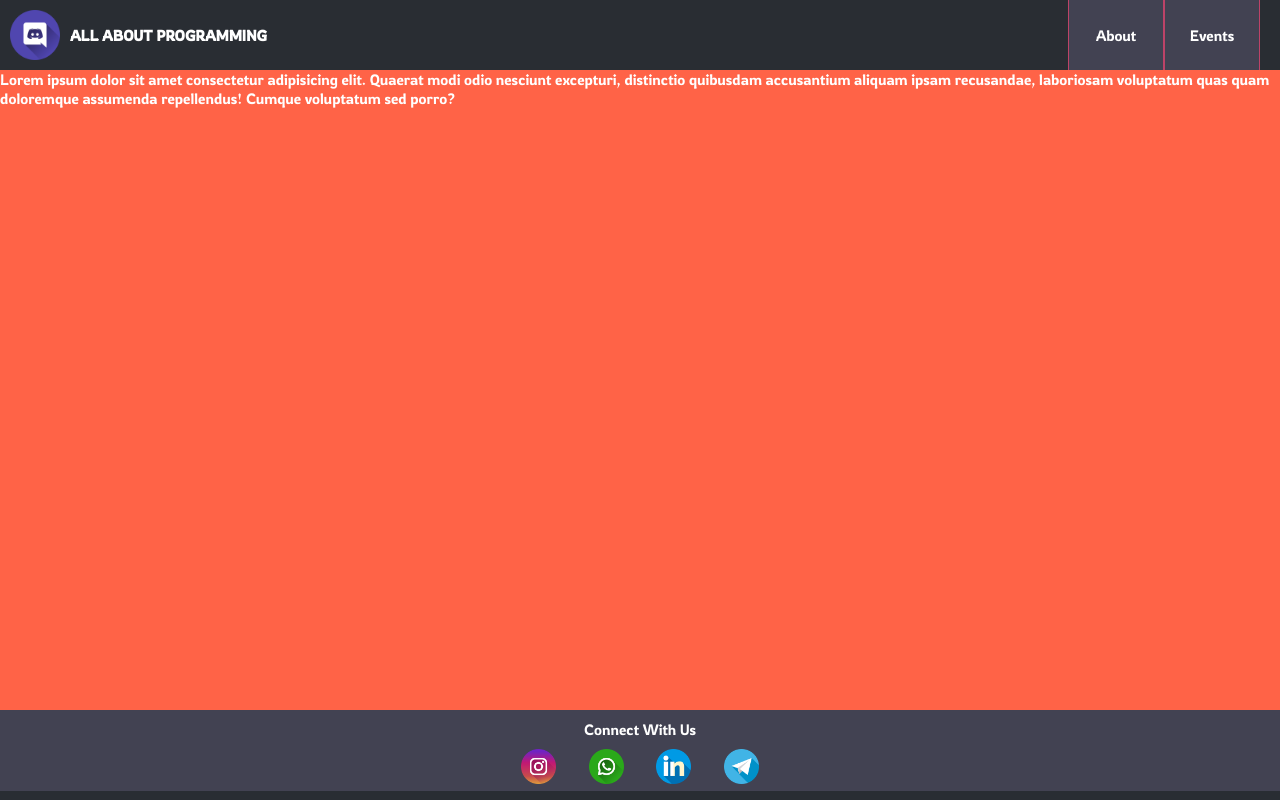
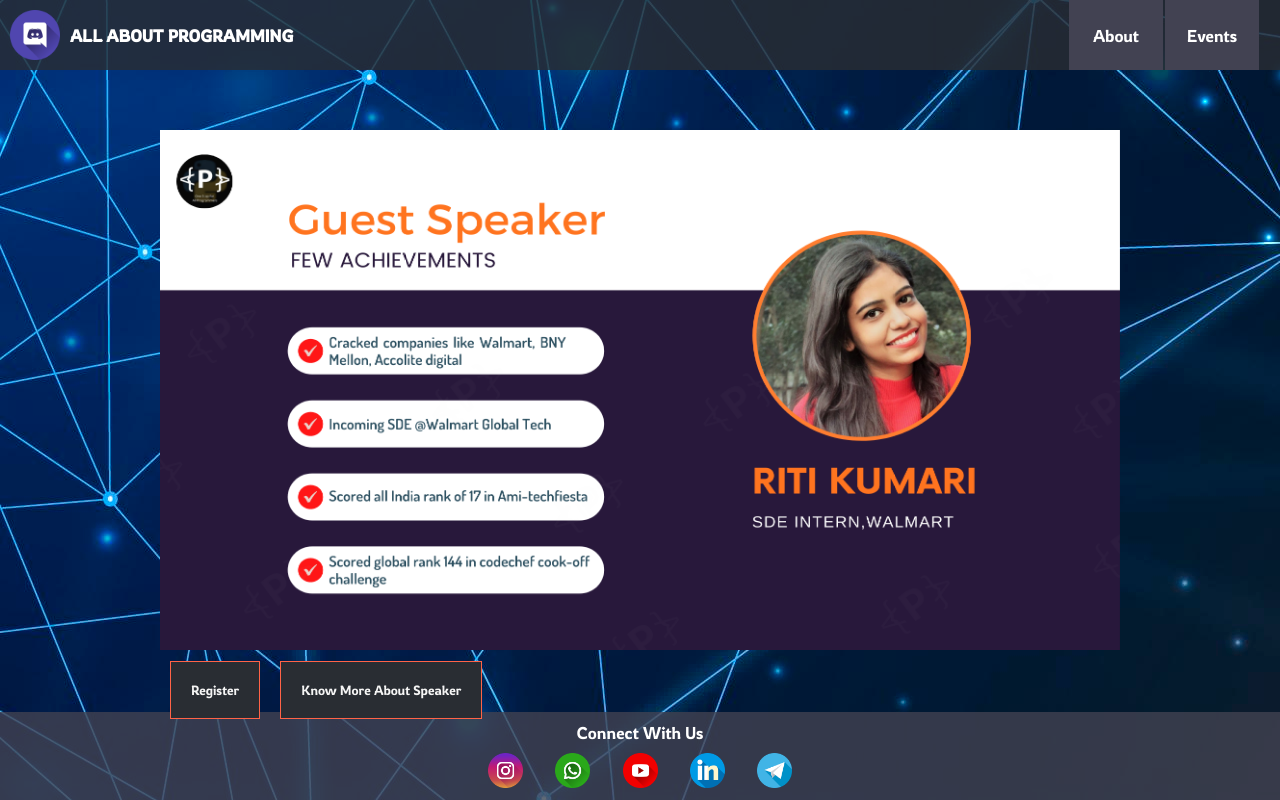
Before and after one commit to vilve-aman/aap, a plain HTML site: page index.html in a window 1280 px wide. Drawn offline with Linux system fonts and the light colour scheme.

Commit message:
prototype ready

```diff
--- a/events.css
+++ b/events.css
@@ -11,20 +11,20 @@ body{
     min-height: 100vh;
     min-width: 100vw;
     color: #ffffff;
-    background-color: #292d33;
     font-family: 'Rowdies', cursive;
+    background-image: url(/sources/5039684.jpg);
 }
 
 p,h2{
-    font-size: 1.5rem;
+    font-size: 1.7rem;
 }
 
 .bottom_bar{
     display: flex;
     flex-direction: column;
     align-items: center;
-
-    background-color: #424252;
+    position: absolute;
+    background-color: #424252c9;
     color: white;
     width: 100vw;
     bottom: 0px;
@@ -35,7 +35,7 @@ p,h2{
 }
 .icons a img{
     width: 3.5rem;
-    margin: 1rem 1.5rem 0.5rem 1.5rem;
+    margin: 1rem 1.5rem ;
 }
 .social-links :hover{
     cursor: pointer;
@@ -52,6 +52,7 @@ p,h2{
     justify-content: space-between;
     max-width: 100vw;
     height: 7rem;
+    background-color: #292d33d0;
 }
 .logo{
     /* background-color: royalblue; */
@@ -67,7 +68,7 @@ p,h2{
 }
 .nav-links{
     margin-right: 2rem;
-    background-color: rgb(189, 67, 104);
+    /* background-color: rgb(189, 67, 104); */
     width: 15%;
     display: flex;
     justify-content: space-evenly;
@@ -96,15 +97,82 @@ p,h2{
 /* ------------------------------------------------------------------------------------------------------------- */
 
 .container{
-    background-color: tomato;
+    /* background-color: tomato; */
     width: 100%;
-    min-height: 80vh;
+    min-height: 90vh;
+    display: flex;
+    justify-content: center;
+    align-items: center;
+
+}
+/* .box{
+    border: 2px solid red;
+} */
+
+#event-detail{
+    width: 75%;
+    min-height: 75vh;
+    display: flex;
+    flex-direction: column;
+    justify-content: space-between;
+    z-index: 5;
+}
+
+#poster{
+    display: flex;
+    max-height: 65vh;
+    overflow: hidden;
+}
+
+#poster img{
+    width: 100%;
+    animation: slider 6s infinite linear;
+}
+
+#other-details{
+    min-height: 10vh;
+    display: flex;
+    align-items: center;
+}
+
+#other-details button{
+    margin-left: 1rem;
+    margin-right: 1rem;
+    border: 1px solid tomato;
+    background: none;
+    background-color: #292d33;
+    padding: 2rem;
+    font-family: 'Rowdies', cursive;
+    color: whitesmoke;
 }
 
 
 
 
 
+
+
+
+
+@keyframes slider {
+    0%{
+        transform: translateX(0%);
+    }
+    40%{
+        transform: translateX(0%);
+    }
+
+    50%{
+        transform: translateX(-100%);
+    }
+    90%{
+        transform: translateX(-100%);
+    }
+    100%{
+        transform: translateX(0%);
+    }
+
+}
 
 
 
--- a/index.html
+++ b/index.html
@@ -22,13 +22,23 @@
         </div>
     </div>
     <div class="container">
-        <p>Lorem ipsum dolor sit amet consectetur adipisicing elit. Quaerat modi odio nesciunt excepturi, distinctio quibusdam accusantium aliquam ipsam recusandae, laboriosam voluptatum quas quam doloremque assumenda repellendus! Cumque voluptatum sed porro?</p>
+        <div class="box" id="event-detail">
+            <div class="box" id="poster">
+                <img src="sources/2-new (2).png" alt="">
+                <img src="sources/2-new (1).png" alt="">
+            </div>
+            <div class="box" id="other-details">
+                <button class="register-btn">Register</button>
+                <button class="speaker-profile-btn">Know More About Speaker</button>
+            </div>
+        </div>
     </div>
     <div class="bottom_bar">
         <div class="footerText"><p>Connect With Us</p></div>
         <div class="icons">
             <a href=""><img class="social-links" src="sources/instagram.png" alt=""></a>
             <a href=""><img class="social-links" src="sources/whatsapp.png" alt=""></a>
+            <a href=""><img class="social-links" src="sources/youtube.png" alt=""></a>
             <a href=""><img class="social-links" src="sources/linkedin.png" alt=""></a>
             <a href=""><img class="social-links" src="sources/telegram.png" alt=""></a>
         </div>
```
Also changed, not shown: sources/2-new (1).png (added), sources/2-new (2).png (added), sources/5039684.jpg (added).
